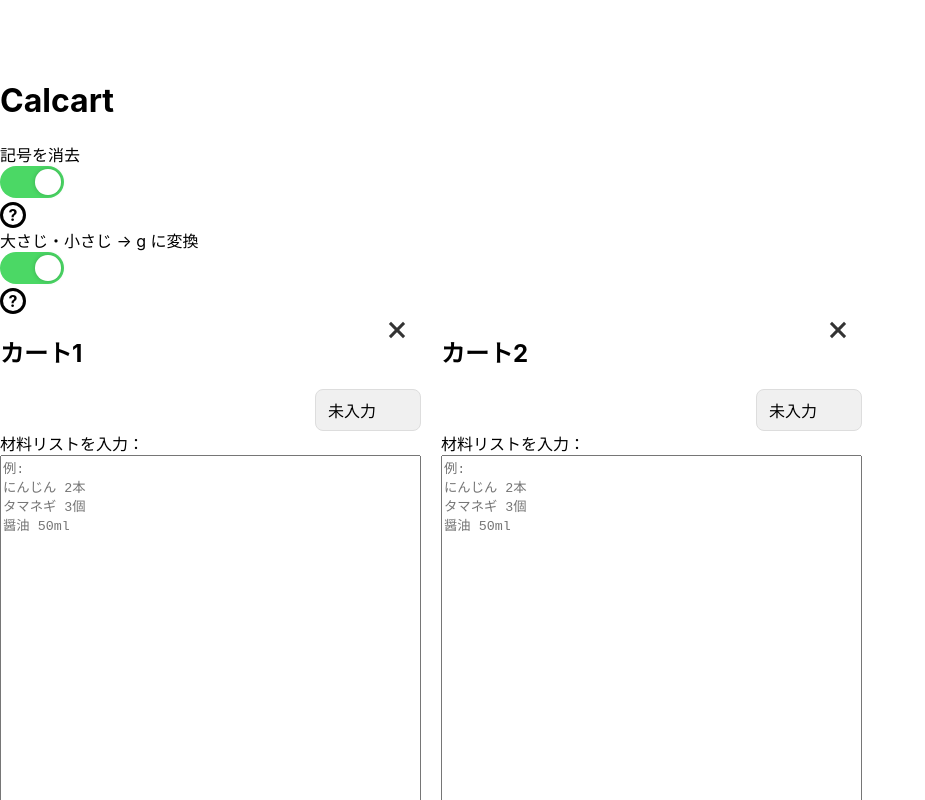
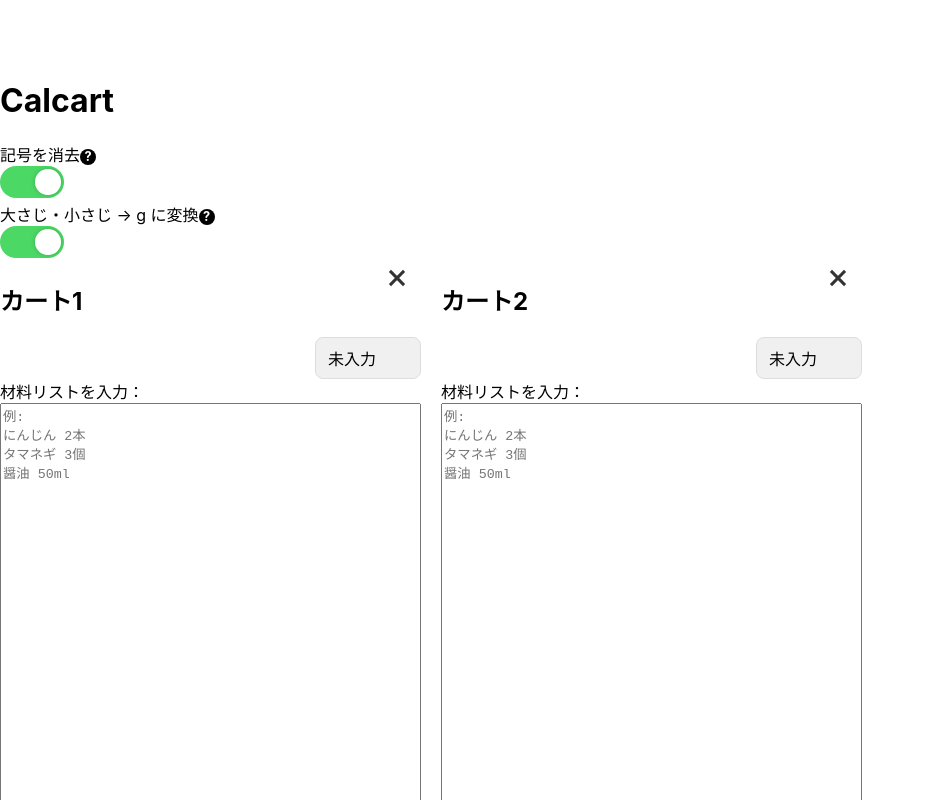
Before and after one commit to shimmen3141/calcart, a React (Create React App) app: page / in a window 1280 px wide. Shown: the top 800 px of the page, without its empty margins (0-925 px from the left). Built offline with nearby package versions, Linux system fonts and the light colour scheme.

Commit message:
update:HelpButtonのデザインを変更

```diff
--- a/src/components/ToggleSwitchArea/ToggleSwitchArea.js
+++ b/src/components/ToggleSwitchArea/ToggleSwitchArea.js
@@ -16,25 +16,30 @@ const ToggleSwitchArea = () => {
 
   return (
     <div>
+      {/* <LabeledToggleSwitch id="removeSymbols" labelText="記号を消去" />
+      <LabeledToggleSwitch
+        id="spoonToGram"
+        labelText="大さじ・小さじ → g に変換"
+      /> */}
       <div>
+        記号を消去
+        <HelpButton onClick={() => handleOpenModal("removeSymbols")} />
+        <RemoveSymbolsModal isOpen={isModalOpen} onClose={handleCloseModal} />
         <ToggleSwitch
           id="removeSymbols"
-          title={"記号を消去"}
           isChecked={toggleStates.removeSymbols}
           onChange={handleToggleSwitchChange}
         />
-        <HelpButton onClick={() => handleOpenModal("removeSymbols")} />
-        <RemoveSymbolsModal isOpen={isModalOpen} onClose={handleCloseModal} />
       </div>
       <div>
+        大さじ・小さじ → g に変換
+        <HelpButton onClick={() => handleOpenModal("spoonToGram")} />
+        <SpoonToGramModal isOpen={isModalOpen} onClose={handleCloseModal} />
         <ToggleSwitch
           id="spoonToGram"
-          title={"大さじ・小さじ → g に変換"}
           isChecked={toggleStates.spoonToGram}
           onChange={handleToggleSwitchChange}
         />
-        <HelpButton onClick={() => handleOpenModal("spoonToGram")} />
-        <SpoonToGramModal isOpen={isModalOpen} onClose={handleCloseModal} />
       </div>
     </div>
   );
--- a/src/components/common/HelpButton/HelpButton.css
+++ b/src/components/common/HelpButton/HelpButton.css
@@ -1,17 +1,21 @@
 .helpButton {
     display: inline-block;
-    width: 20px;
-    height: 20px;
+    /* もとはwidth: 20px; font-size: 16px;*/
+    width: 1rem;
+    height: 1rem;
     border-radius: 50%;
     text-align: center;
     line-height: 1.3;
-    color: black;
-    border: solid;
+    color: white;
+    background-color: black;
+    /* border: solid; */
+    font-size: 0.8rem;
     font-weight: bold;
 
     cursor: pointer;
 
   &:hover {
-    color: gray;
+    /* color: gray; */
+    background-color: gray;
   }
 }
--- a/src/components/common/ToggleSwitch/ToggleSwitch.js
+++ b/src/components/common/ToggleSwitch/ToggleSwitch.js
@@ -1,11 +1,10 @@
 import React from "react";
 import "./ToggleSwitch.css";
 
-const ToggleSwitch = ({ id, title, isChecked, onChange }) => {
+const ToggleSwitch = ({ id, isChecked, onChange }) => {
 
   return (
     <div>
-      <div>{title}</div>
       <div className="toggleButton">
         <input
           id={id}
```
Also changed, not shown: src/components/LabeledToggleSwitch/LabeledToggleSwitch.js (added, +33 -0 lines).
